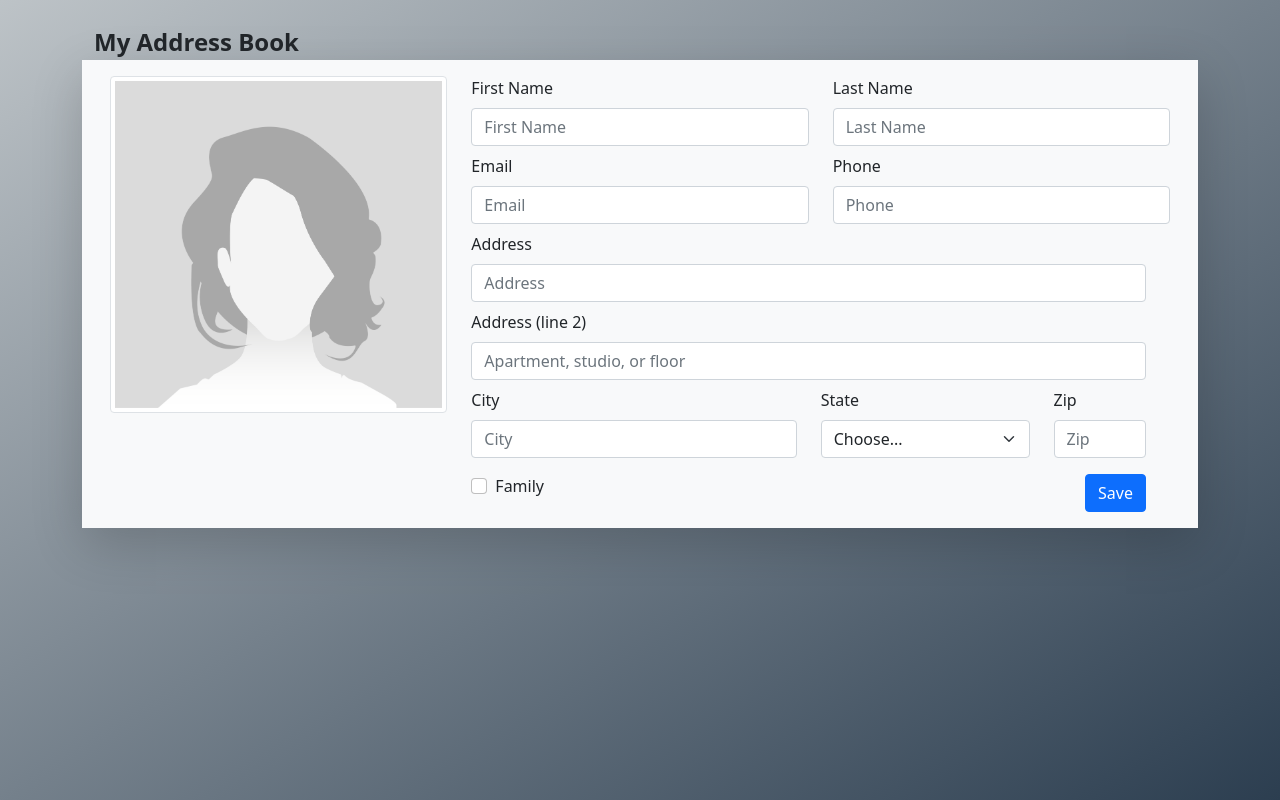
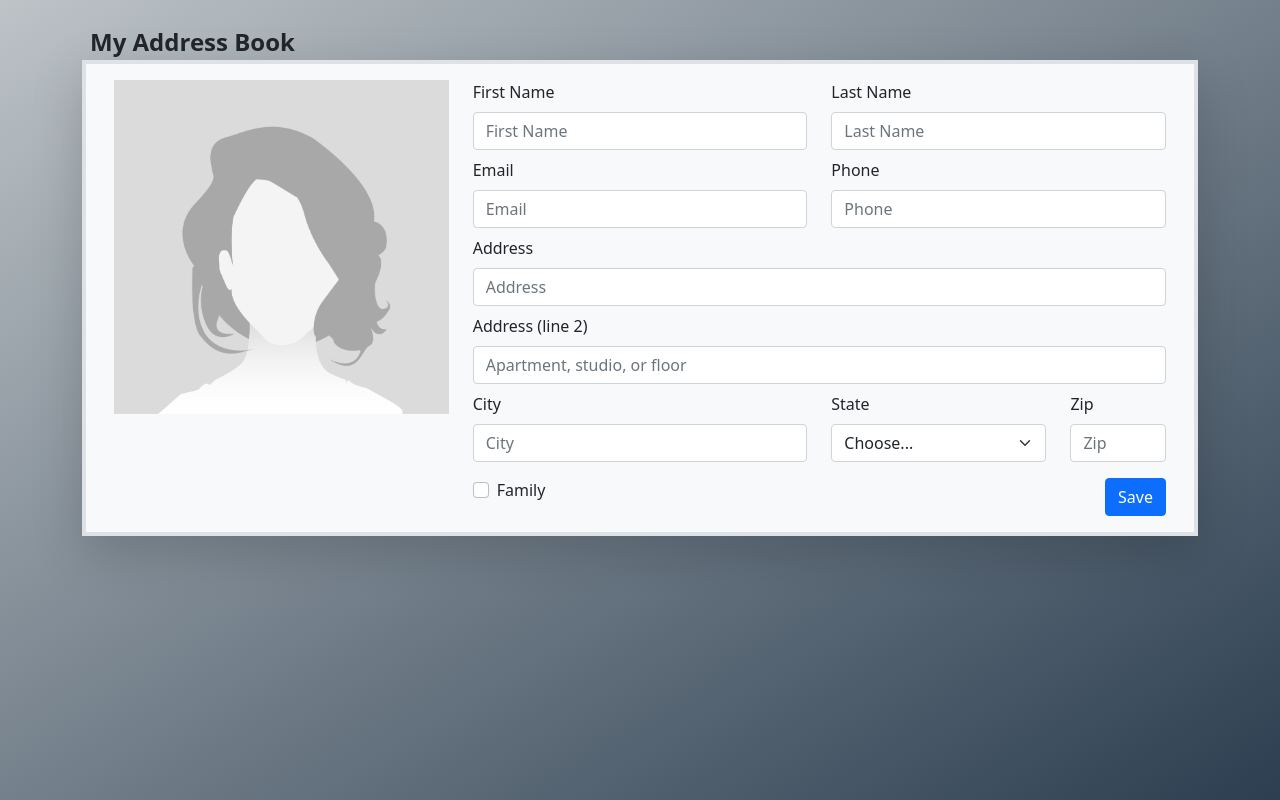
Before and after one commit to mozzy83/AddressBookHTML, a plain HTML site: page index.html in a window 1280 px wide. Drawn offline with nearby package versions, Linux system fonts and the light colour scheme.

Commit message:
Cleaned up some things
Cleaned up indents, made slight changes to be closer to instructor's, and reduced some redundancy.

```diff
--- a/css/site.css
+++ b/css/site.css
@@ -1,6 +1,3 @@
-html {
-    min-height: 100%;
-}
 
 body {
     background: #bdc3c7;  /* fallback for old browsers */
--- a/index.html
+++ b/index.html
@@ -1,35 +1,29 @@
 <!DOCTYPE html>
-<html lang="en">
+<html lang="en" class="h-100">
 
 <head>
     <meta charset="utf-8">
-    <meta name="viewport" content="width=device-width, initial-scale=1">
+    <meta name="viewport" content="width=device-width, initial-scale=1, shrink-to-fit=no">
     <link href="https://cdn.jsdelivr.net/npm/bootstrap@5.0.2/dist/css/bootstrap.min.css" rel="stylesheet" integrity="sha384-EVSTQN3/azprG1Anm3QDgpJLIm9Nao0Yz1ztcQTwFspd3yD65VohhpuuCOmLASjC" crossorigin="anonymous">
     <link href="css/site.css" rel="stylesheet">
     <title>Address Book</title>
 </head>
 
-<body>
+<body class="h-100">
 
     <div class="container p-4">
-        <div class="row">
-            <div class="fw-bold fs-4">My Address Book</div>
+        <div class="row fw-bold fs-4 ps-2">My Address Book</div>
+        <form class="row bg-light p-3 shadow-lg border border-4">
+            <div class="col-12 col-md-4">
+                <div><img src="/img/GirlOne_4x.png" class="img-fluid" alt="Pic"></div>
             </div>
-        <div class="row bg-light p-3 shadow-lg">
-            <div class="col-12 col-md-4">
-                <div><img src="/img/GirlOne_4x.png" class="img-thumbnail" alt="Pic"></div>
-            </div>
-            <div class="col-8 flex-column">
-                <form>
+            <div class="col-12 col-md-8">
 
                 <!--first form row-->
-
                 <div class="row">
                     <div class="col-12 col-md-6">
-                            <div>
                         <label for="firstName_id" class="form-label">First Name</label>
                         <input type="text" class="form-control" id="firstName_id" name="firstName" aria-label="First Name" placeholder="First Name">
-                            </div>
                     </div>
                     <div class="col-12 col-md-6">
                         <label for="lastName_id" class="form-label">Last Name</label>
@@ -37,7 +31,7 @@
                     </div>
                 </div>
                 <!--second form row-->
-                    <div class="row pt-2">
+                <div  iv class="row pt-2">
                     <div class="col-12 col-md-6">
                         <label for="email_id" class="form-label">Email</label>
                         <input type="email" class="form-control" id="email_id" name="email" aria-label="Email" placeholder="Email">
@@ -45,6 +39,7 @@
                     <div class="col-12 col-md-6">
                         <label for="phone_id" class="form-label">Phone</label>
                         <input type="tel" class="form-control" id="phone_id" name="phone" aria-label="Phone" placeholder="Phone">
+                    </div>
                 </div>
                 <!--third form row-->
                 <div class="row pt-2">
@@ -124,7 +119,7 @@
                     </div>
                     <div class="col-12 col-sm-4 col-md-2">
                         <label for="zip_id" class="form-label">Zip</label>
-                                <input type="number" class="form-control" id="zip_id" name="zip" aria-label="Zip" placeholder="Zip">
+                        <input type="text" class="form-control" id="zip_id" name="zip" aria-label="Zip" placeholder="Zip">
                     </div>
                 </div>
                 <!--button row-->
@@ -132,25 +127,21 @@
                     <div class="col-12 col-md-6">
                         <div class="form-check">
                             <input class="form-check-input" type="checkbox" value="" id="familyCheckBox">
-                                    <label class="form-check-label" for="familyCheckBox">
-                                      Family
-                                    </label>
+                            <label class="form-check-label" for="familyCheckBox">Family</label>
                         </div>
                     </div>
                     <div class="col-12 col-md-6">
-                                <button type="submit" class="btn btn-primary float-end">Save</button>
-                            </div>
-
-                        </div>
-
-                </form>
+                        <button type="button" class="btn btn-primary float-end">Save</button>
                     </div>
                 </div>
+            </div>
+        </form>
     </div>
 
 
 
-    <script src="https://cdn.jsdelivr.net/npm/bootstrap@5.0.2/dist/js/bootstrap.bundle.min.js" integrity="sha384-MrcW6ZMFYlzcLA8Nl+NtUVF0sA7MsXsP1UyJoMp4YLEuNSfAP+JcXn/tWtIaxVXM" crossorigin="anonymous"></script>
+    <script src="https://cdn.jsdelivr.net/npm/@popperjs/core@2.9.2/dist/umd/popper.min.js" integrity="sha384-IQsoLXl5PILFhosVNubq5LC7Qb9DXgDA9i+tQ8Zj3iwWAwPtgFTxbJ8NT4GN1R8p" crossorigin="anonymous"></script>
+    <script src="https://cdn.jsdelivr.net/npm/bootstrap@5.0.2/dist/js/bootstrap.min.js" integrity="sha384-cVKIPhGWiC2Al4u+LWgxfKTRIcfu0JTxR+EQDz/bgldoEyl4H0zUF0QKbrJ0EcQF" crossorigin="anonymous"></script>
 </body>
 
 </html>
```
Lines whose indentation alone changed are shown as unchanged.
